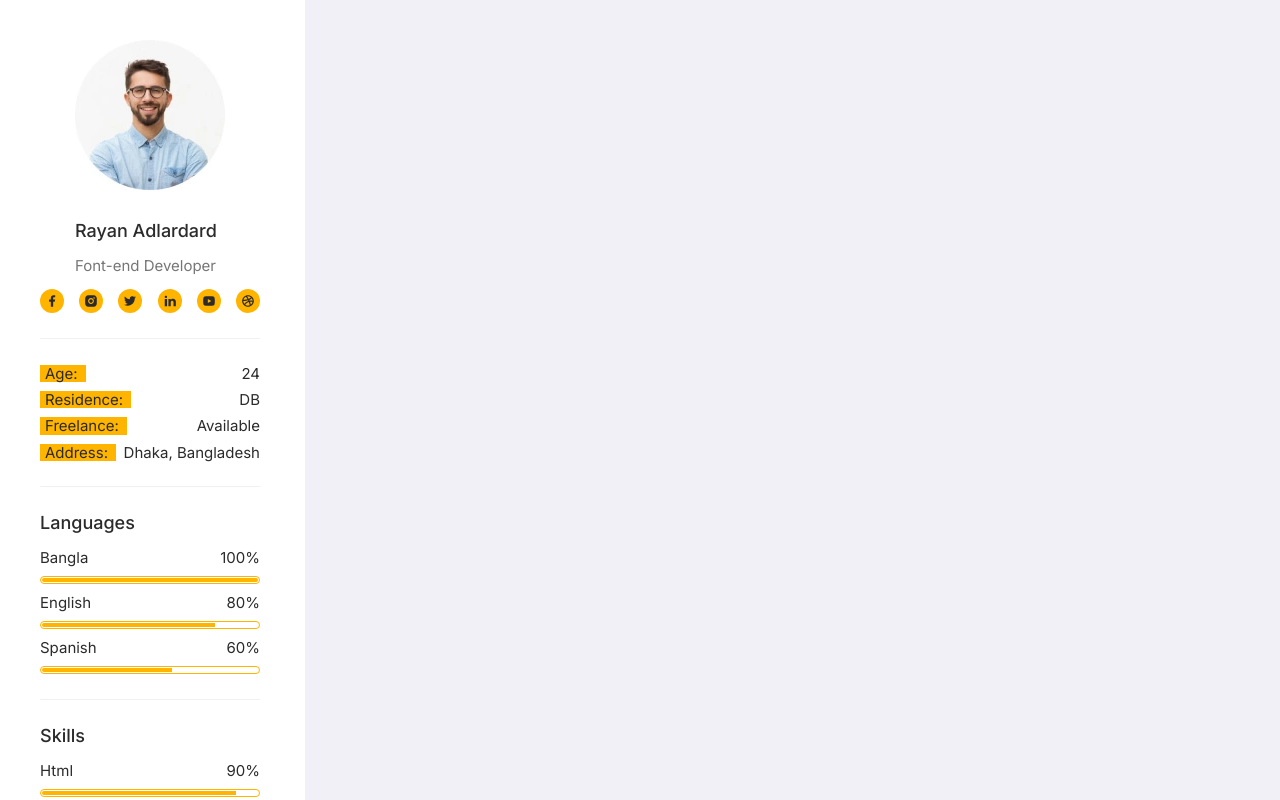
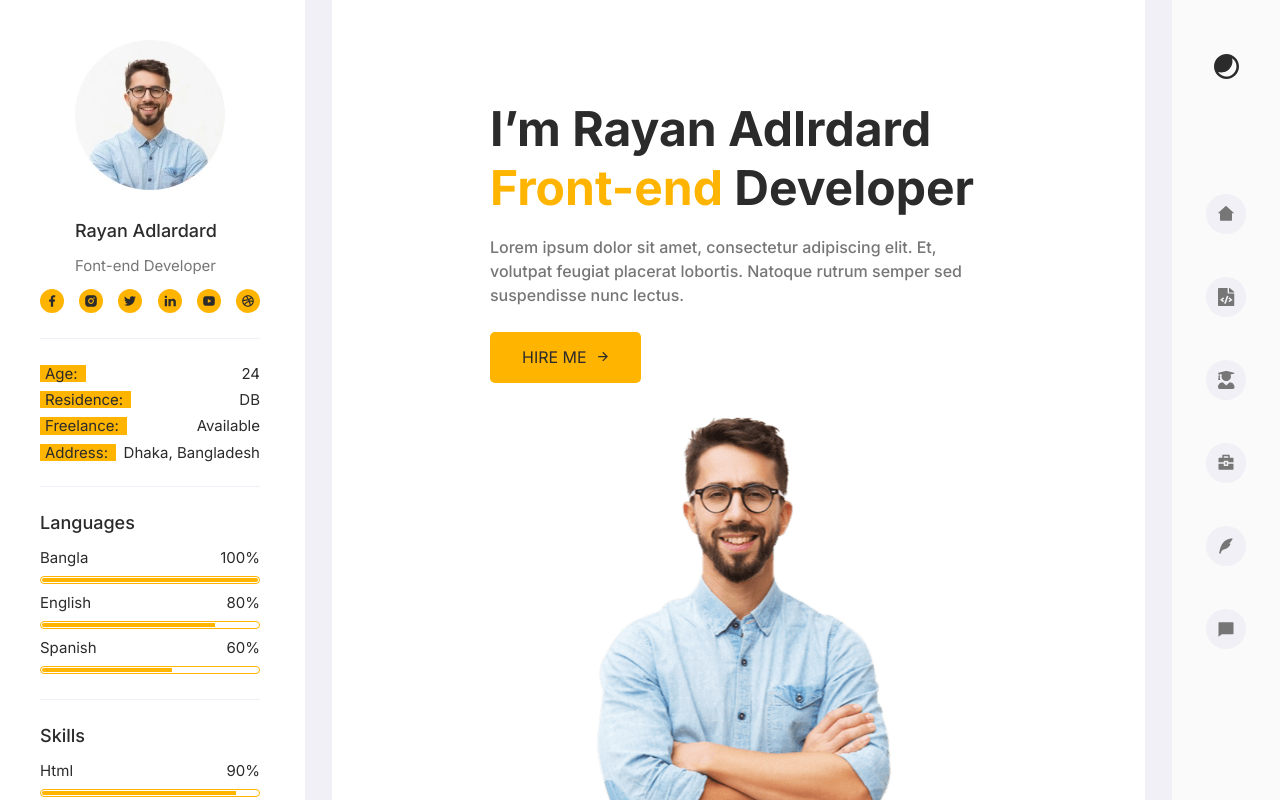
Before and after one commit to YurySamsonenka/portfolio-React-incubator, a React app: page / in a window 1280 px wide. Shown: the top 800 px of the page. Built offline with nearby package versions, Linux system fonts and the light colour scheme.

Commit message:
feat: finish sidebar, add hero section, add control panel

```diff
--- a/src/App.tsx
+++ b/src/App.tsx
@@ -1,11 +1,27 @@
-import { SideBar } from "./layout/sidebar/SideBar";
+import styled from 'styled-components';
+import { Main } from './layout/main/main';
+import { SideBar } from './layout/sidebar/SideBar';
+import { Control } from './layout/control/Control';
 
 function App() {
   return (
-    <div className="App">
-      <SideBar/>
-    </div>
+    <StyledApp className="App">
+      <SideBar />
+      <Main />
+      <Control />
+    </StyledApp>
   );
 }
 
+const StyledApp = styled.div`
+  position: relative;
+  display: grid;
+  grid-template-columns: auto auto auto;
+  justify-content: space-between;
+  width: 100%;
+  max-width: 1440px;
+  margin: 0 auto;
+  column-gap: min(max(27px, 2%), 30px);
+`;
+
 export default App;
--- a/src/componets/icon/Icon.tsx
+++ b/src/componets/icon/Icon.tsx
@@ -11,6 +11,7 @@ type IconPropsType = {
 export const Icon = (props: IconPropsType) => {
   return (
     <svg
+      id={props.iconId}
       width={props.width || 18}
       height={props.height || 18}
       viewBox={props.viewBox || '0 0 18 18'}
--- /dev/null
+++ b/src/layout/control/Control.tsx
@@ -0,0 +1,26 @@
+import styled from 'styled-components';
+import { ThemeToggler } from './theme-toggler/ThemeToggler';
+import { Navigation } from './navigation/Navigation';
+
+export const Control = () => {
+  return (
+    <StyledControl>
+      <ThemeToggler />
+      <Navigation />
+    </StyledControl>
+  );
+};
+
+const StyledControl = styled.aside`
+  position: sticky;
+  top: 0;
+  right: 0;
+  display: flex;
+  flex-direction: column;
+  align-items: center;
+  width: 108px;
+  height: 100vh;
+  padding-top: 52px;
+  row-gap: 15%;
+  background-color: #fafafa;
+`;
--- /dev/null
+++ b/src/layout/control/navigation/Navigation.tsx
@@ -0,0 +1,36 @@
+import styled from 'styled-components';
+import { Link } from './link/Link';
+
+const links: linkType = [
+  'home',
+  'services',
+  'plans',
+  'portfolio',
+  'blog',
+  'contact',
+];
+
+type linkType = string[];
+
+export const Navigation = () => {
+  return (
+    <nav>
+      <List>
+        {links.map((el, i) => {
+          return (
+            <li>
+              <Link key={`${el}${i}`} linkData={el} myTitle={el} />
+            </li>
+          );
+        })}
+        {/* <Link  linkData={links[0]} />; */}
+      </List>
+    </nav>
+  );
+};
+
+const List = styled.ul`
+  display: flex;
+  flex-direction: column;
+  row-gap: 43px;
+`;
--- /dev/null
+++ b/src/layout/control/navigation/link/Link.tsx
@@ -0,0 +1,90 @@
+import styled from 'styled-components';
+import { MyTheme } from '../../../../styles/Theme.styled';
+import { Icon } from '../../../../componets/icon/Icon';
+
+type LinkPropsType = {
+  linkData: string;
+  myTitle: string;
+};
+
+type StyledLinkPropsType = {
+  myTitle: string;
+};
+
+export const Link = (props: LinkPropsType) => {
+  return (
+    <StyledLink href={`#${props.linkData}`} myTitle={props.linkData}>
+      <Icon
+        iconId={props.linkData}
+        width="18px"
+        height="18px"
+        viewBox="0 0 18 18"
+      />
+    </StyledLink>
+  );
+};
+
+const StyledLink = styled.a<StyledLinkPropsType>`
+  position: relative;
+  display: flex;
+  justify-content: center;
+  align-items: center;
+  width: 40px;
+  height: 40px;
+  background-color: ${MyTheme.colors.dark.support};
+  border-radius: 50%;
+  transition: background-color 0.3s linear;
+
+  svg {
+    transition: fill 0.3s linear;
+    fill: ${MyTheme.colors.dark.secondary};
+  }
+
+  /* [mytitle] { */
+  &::after {
+    content: '';
+    position: absolute;
+    bottom: calc(100% + 14px);
+    transition: 0.1s;
+  }
+
+  &::before {
+    content: '';
+    position: absolute;
+    bottom: calc(100%);
+    z-index: 100;
+    border: 5px solid transparent;
+    border-top: 15px solid transparent;
+    transition: 0.1s;
+  }
+
+  @media (hover: hover) {
+    &:hover::after {
+      content: attr(${(props) => props.myTitle});
+      z-index: 100;
+      width: min-content;
+      padding: 6px 15px 3px 15px;
+      font-weight: 500;
+      font-size: 1.2rem;
+      line-height: 15px;
+      color: ${MyTheme.colors.white};
+      background-color: ${MyTheme.colors.dark.primary};
+      border-radius: 2px;
+    }
+
+    &:hover::before {
+      border-top: 10px solid ${MyTheme.colors.dark.primary};
+    }
+    /* } */
+  }
+
+  @media (hover: hover) {
+    &:hover {
+      background-color: ${MyTheme.colors.primary};
+
+      & svg {
+        fill: ${MyTheme.colors.dark.primary};
+      }
+    }
+  }
+`;
--- /dev/null
+++ b/src/layout/control/theme-toggler/ThemeToggler.tsx
@@ -0,0 +1,57 @@
+import styled from 'styled-components';
+import { Icon } from '../../../componets/icon/Icon';
+import { MyTheme } from '../../../styles/Theme.styled';
+
+export const ThemeToggler = () => {
+  return (
+    <StyledThemeToggler htmlFor="theme-toggle">
+      <Input type="checkbox" name="checkbox" id="theme-toggle" />
+      <Icon
+        iconId="dark-theme"
+        width="30px"
+        height="30px"
+        viewBox="0 0 30 30"
+      />
+      <Icon
+        iconId="light-theme"
+        width="30px"
+        height="30px"
+        viewBox="0 0 1220 1220"
+      />
+    </StyledThemeToggler>
+  );
+};
+
+const StyledThemeToggler = styled.label`
+  display: flex;
+  justify-content: center;
+  align-items: center;
+  width: 30px;
+  height: 30px;
+  cursor: pointer;
+
+  #light-theme {
+    fill: ${MyTheme.colors.primary};
+  }
+  #dark-theme {
+    fill: ${MyTheme.colors.dark.primary};
+  }
+`;
+
+const Input = styled.input`
+  display: none;
+
+  & ~ #light-theme {
+    display: none;
+  }
+
+  &:checked {
+    & ~ #light-theme {
+      display: block;
+    }
+
+    & ~ #dark-theme {
+      display: none;
+    }
+  }
+`;
--- /dev/null
+++ b/src/layout/main/hero/Hero.tsx
@@ -0,0 +1,115 @@
+import styled from 'styled-components';
+import { MyTheme } from '../../../styles/Theme.styled';
+import { Icon } from '../../../componets/icon/Icon';
+import img from '../../../assets/images/photo.webp';
+
+export const Hero = () => {
+  return (
+    <StyledHero>
+      <Content>
+        <Title>
+          I’m Rayan Adlrdard <span>Front-end</span> Developer
+        </Title>
+        <Text>
+          Lorem ipsum dolor sit amet, consectetur adipiscing elit. Et, volutpat
+          feugiat placerat lobortis. Natoque rutrum semper sed suspendisse nunc
+          lectus.
+        </Text>
+        <Link>
+          hire me
+          <Icon
+            iconId="arrow-1"
+            height="11px"
+            width="11px"
+            viewBox="0 0 11 12"
+          />
+          <Icon
+            iconId="arrow-2"
+            height="11px"
+            width="11px"
+            viewBox="0 0 11 12"
+          />
+        </Link>
+      </Content>
+      <img src={img} alt="profile" />
+    </StyledHero>
+  );
+};
+
+const StyledHero = styled.section`
+  display: flex;
+  flex-wrap: wrap;
+  justify-content: center;
+  margin-bottom: 138px;
+  padding: 6px 57px 0 60px;
+  row-gap: 20px;
+  background-color: ${MyTheme.colors.white};
+
+  img {
+    object-fit: cover;
+  }
+`;
+
+const Content = styled.div`
+  max-width: 500px;
+  margin-top: 93px;
+`;
+
+const Title = styled.h1`
+  margin-bottom: 18px;
+  font-weight: 700;
+  font-size: 48px;
+  line-height: 123.6%;
+
+  span {
+    color: ${MyTheme.colors.primary};
+  }
+`;
+
+const Text = styled.p`
+  margin-bottom: 25px;
+  font-weight: 500;
+  font-size: 1.6rem;
+  line-height: 24px;
+  color: ${MyTheme.colors.dark.secondary};
+`;
+
+const Link = styled.a`
+  display: inline-flex;
+  align-items: center;
+  padding: 16px 32px;
+  font-size: 1.6rem;
+  line-height: 19px;
+  color: ${MyTheme.colors.dark.primary};
+  text-transform: uppercase;
+  white-space: nowrap;
+  background-color: ${MyTheme.colors.primary};
+  border-radius: 5px;
+  cursor: pointer;
+
+  svg {
+    position: relative;
+    fill: currentColor;
+    transition: opacity 0.3s linear;
+  }
+
+  #arrow-1 {
+    left: 11px;
+  }
+
+  #arrow-2 {
+    opacity: 0;
+  }
+
+  @media (hover: hover) {
+    &:hover {
+      #arrow-1 {
+        opacity: 0;
+      }
+
+      #arrow-2 {
+        opacity: 1;
+      }
+    }
+  }
+`;
--- /dev/null
+++ b/src/layout/main/main.tsx
@@ -0,0 +1,9 @@
+import { Hero } from "./hero/Hero";
+
+export const Main = () => {
+ return (
+   <main>
+      <Hero/>
+   </main>
+ );
+};
--- a/src/layout/sidebar/SideBar.tsx
+++ b/src/layout/sidebar/SideBar.tsx
@@ -3,23 +3,8 @@ import { MyTheme } from '../../styles/Theme.styled';
 import { Info } from './info/Info';
 import { SocialIcons } from './social-icons/SocialIcons';
 import { Status } from './status/Status';
-import { Ability } from './ability/Ability';
-
-// export type itemsAbilityType = {
-//   Languages: {
-//     Bangla: number;
-//     English: number;
-//     Spanish: number;
-//   };
-//   Skills: {
-//     Html: number;
-//     CSS: number;
-//     JS: number;
-//     PHP: number;
-//     WordPress: number;
-//   };
-// };
-
+import { AbilitesBlock } from './abilites-block/AbilitesBlock';
+import { Download } from './download/Download';
 
 const itemsAbility = {
   Languages: {
@@ -36,8 +21,6 @@ const itemsAbility = {
   },
 };
 
-// console.log(Object.entries(itemsAbility));
-
 export const SideBar = () => {
   return (
     <StyledSideBar>
@@ -45,8 +28,9 @@ export const SideBar = () => {
       <SocialIcons />
       <Status />
       {Object.entries(itemsAbility).map((el, i) => {
-        return <Ability key={i} title={el[0]} itemsAbilites={el[1]} />;
+        return <AbilitesBlock key={i} title={el[0]} itemsAbilites={el[1]} />;
       })}
+      <Download />
     </StyledSideBar>
   );
 };
@@ -60,27 +44,3 @@ const StyledSideBar = styled.article`
   font-size: 1.5rem;
   background-color: ${MyTheme.colors.white};
 `;
-
-
-// const Topic = () => (
-//   <StyledTopic>
-//     <div>Languages</div>
-//     <div>
-//       <span>Bangla</span>
-//       <span>100%</span>
-//       <input type="range" value="100" name="range" id="range1" />
-//     </div>
-//     <div>
-//       <span>English</span>
-//       <span>80%</span>
-//       <input type="range" value="80" name="range" id="range2" />
-//     </div>
-//     <div>
-//       <span>Spanish</span>
-//       <span>60%</span>
-//       <input type="range" value="60" name="range" id="range3" />
-//     </div>
-//   </StyledTopic>
-// );
-
-// const StyledTopic = styled.div``;
--- a/src/layout/sidebar/ability/AbilityName/AbilityItem.tsx
+++ b/src/layout/sidebar/abilites-block/ability-item/AbilityItem.tsx
@@ -16,7 +16,7 @@ export const AbilityItem = (props: AbilityNamePropsType) => {
         type="range"
         value={`${props.value}`}
         name="range"
-        id={`range${props.value}`}
+        id={`${props.name}${props.rangeId}`}
       ></Range>
     </StyledAbilityItem>
   );
--- /dev/null
+++ b/src/layout/sidebar/download/Download.tsx
@@ -0,0 +1,31 @@
+import styled from 'styled-components';
+import { Icon } from '../../../componets/icon/Icon';
+import { MyTheme } from '../../../styles/Theme.styled';
+
+export const Download = () => {
+  return (
+    <StyledDownload>
+      Download CV
+      <Icon iconId="download" height="12px" width="13px" viewBox="0 0 11 12" />
+    </StyledDownload>
+  );
+};
+
+const StyledDownload = styled.button`
+  display: flex;
+  justify-content: center;
+  align-items: center;
+  padding: 10px 0;
+  font-weight: 600;
+  line-height: 17px;
+  text-transform: uppercase;
+  column-gap: 19px;
+  background-color: ${MyTheme.colors.primary};
+  border: none;
+  border-radius: none;
+  cursor: pointer;
+
+  svg {
+    fill: currentColor;
+  }
+`;
```
Also changed, not shown: src/layout/sidebar/abilites-block/AbilitesBlock.tsx (renamed from src/layout/sidebar/ability/Ability.tsx, +2 -19 lines), src/assets/images/sprite.svg.
